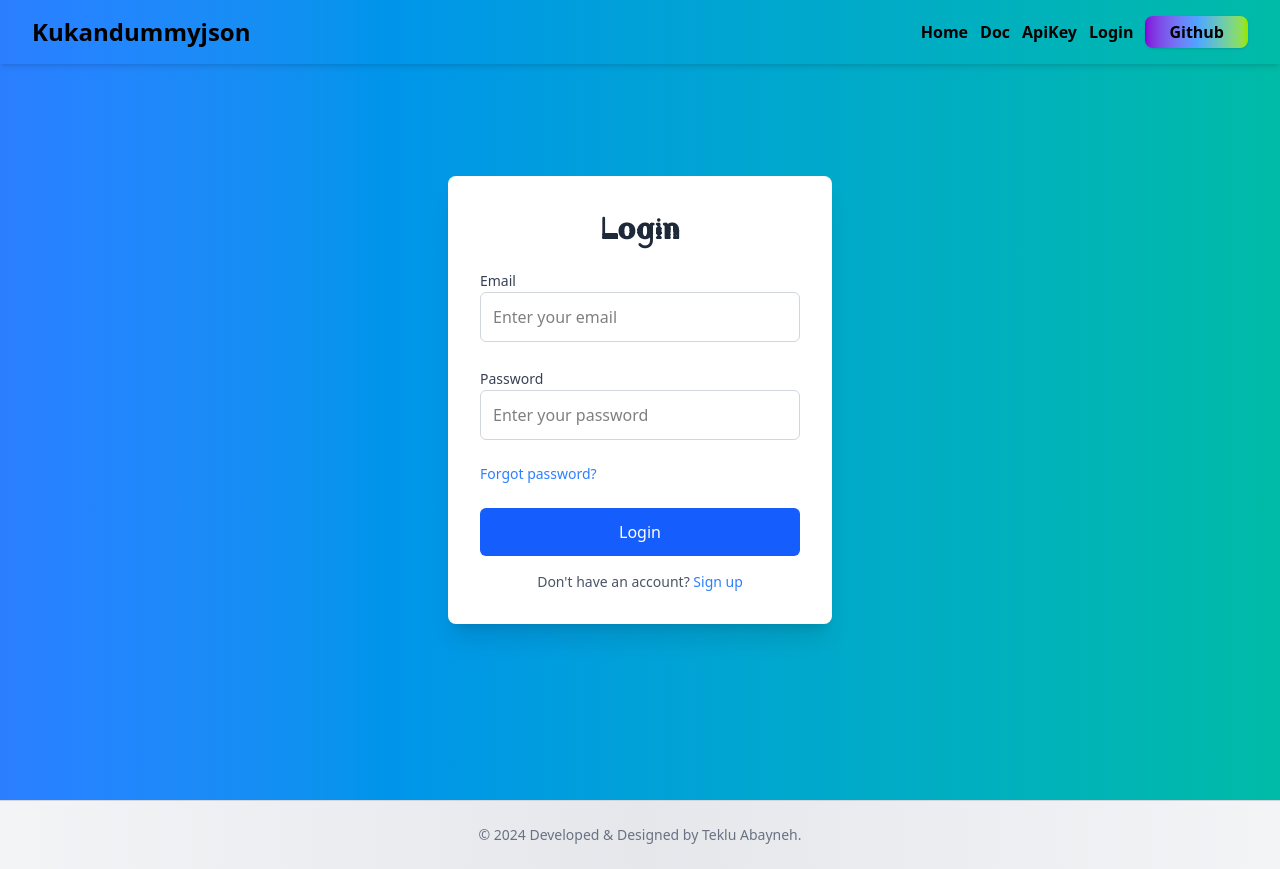
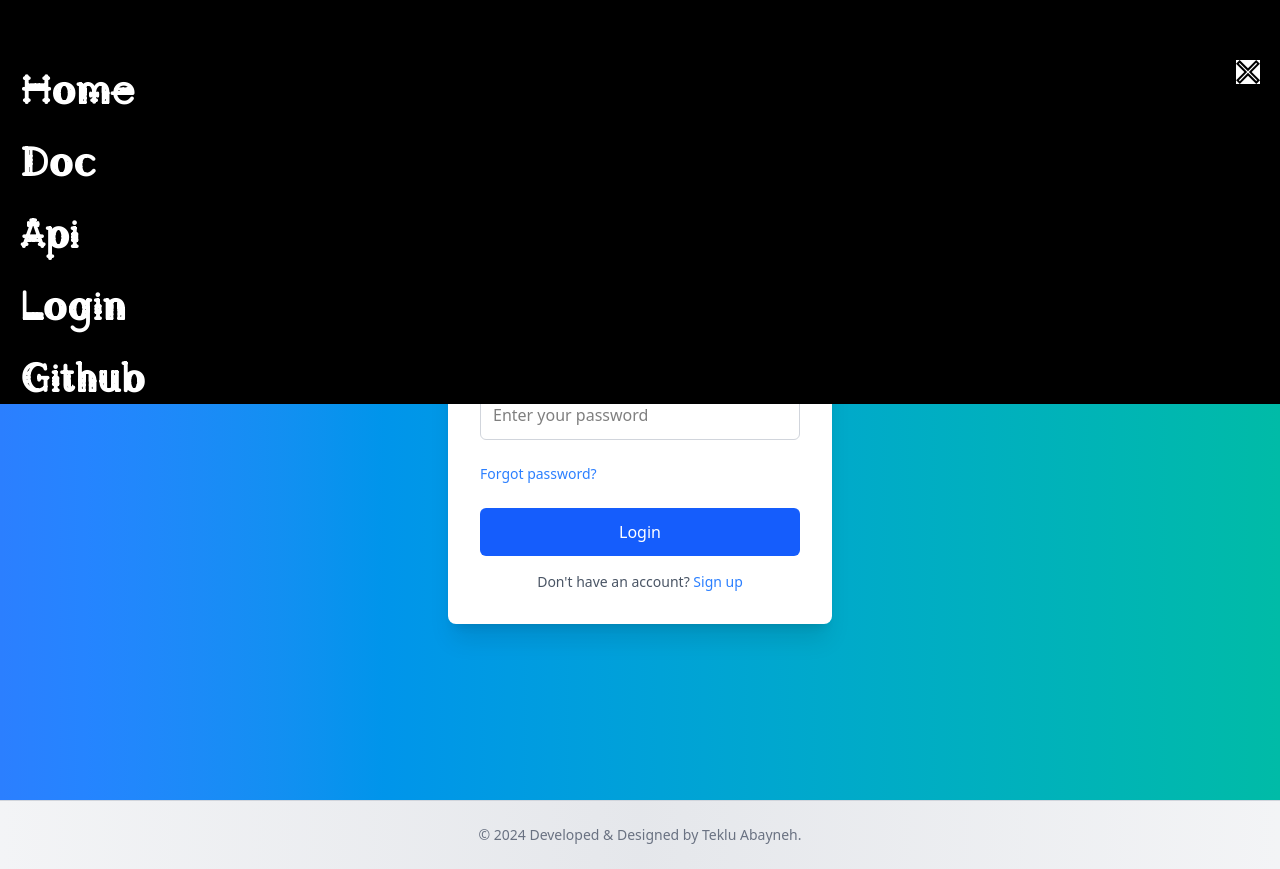
Before and after one commit to tekluabayneh/kukanApi-, a React (Vite) app in the folder kukanApi/client/: page /login in a window 1280 px wide. Built offline with nearby package versions, Linux system fonts and the light colour scheme.

Commit message:
Update Header to trigger sidebar toggle from parent
- Added button or logic in Header.jsx to call handleNav from parent state
- Ensures header can toggle sidebar via Home.jsx

```diff
--- a/kukanApi/client/src/components/Header/Header.jsx
+++ b/kukanApi/client/src/components/Header/Header.jsx
@@ -1,7 +1,13 @@
-import React from "react";
+import React, { useState } from "react";
 import { Link } from "react-router-dom";
 import openIcon from "../../assets/open.svg";
+import SmallWidthNav from "../MobileNav/smallWidthNav";
 const Header = () => {
+  const [isOpenNav, setisOpenNav] = useState(true);
+
+  const handelNav = () => {
+    setisOpenNav(!isOpenNav);
+  };
   return (
     <header className="customnavStyle shadow-md z-10 fixed top-0 left-0 flex items-center justify-between py-8 px-8 w-full h-16">
       <div className="text-2xl font-extrabold">Kukandummyjson</div>
@@ -31,10 +37,12 @@ const Header = () => {
         </ul>
       </nav>
       <img
+        onClick={handelNav}
         className="opennav text-black w-6 h-6 cursor-pointer md:hidden"
         src={openIcon}
         alt="Open menu"
       />
+      <SmallWidthNav handelNav={handelNav} isOpenNav={isOpenNav} />
     </header>
   );
 };
```
